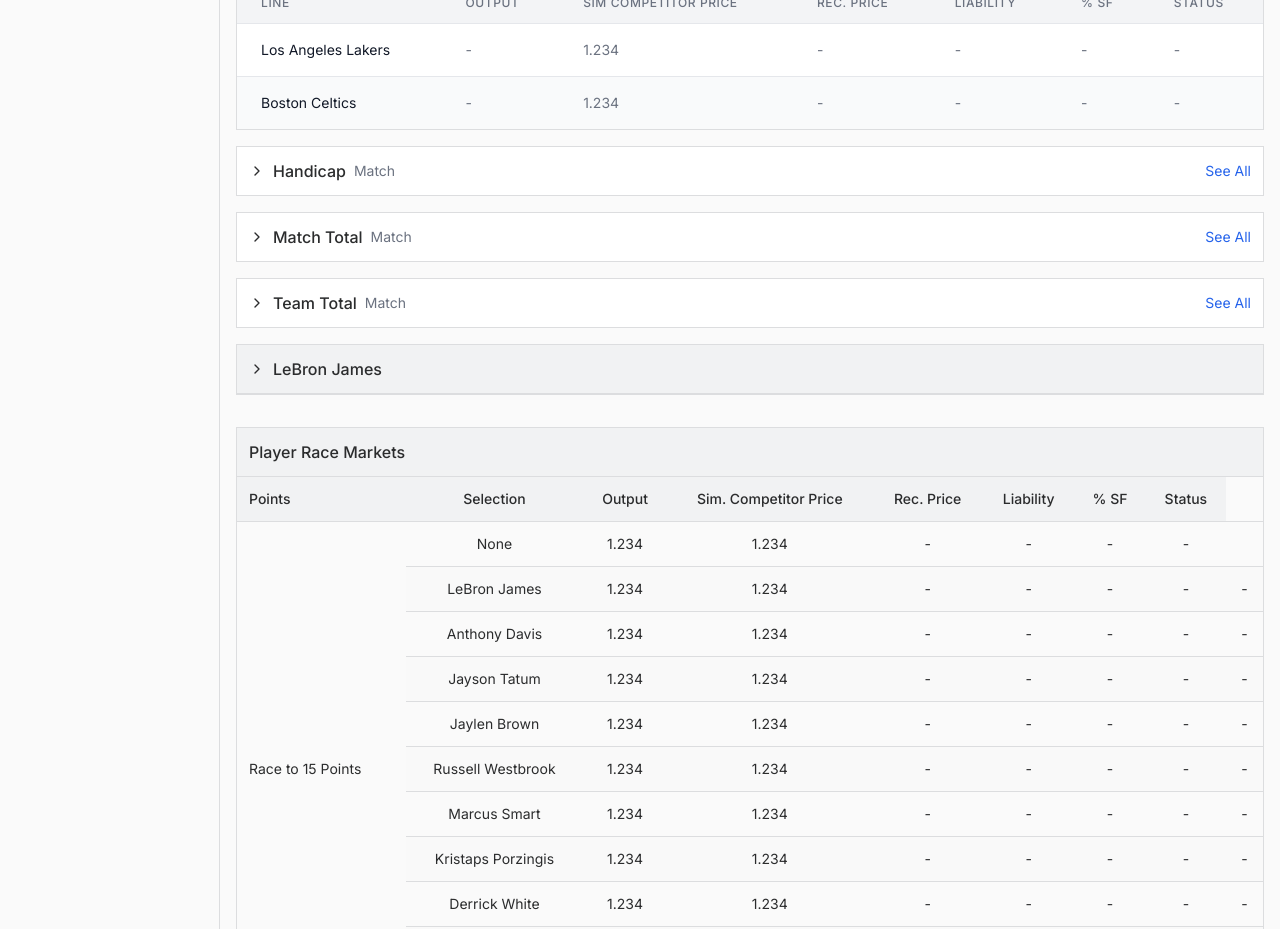
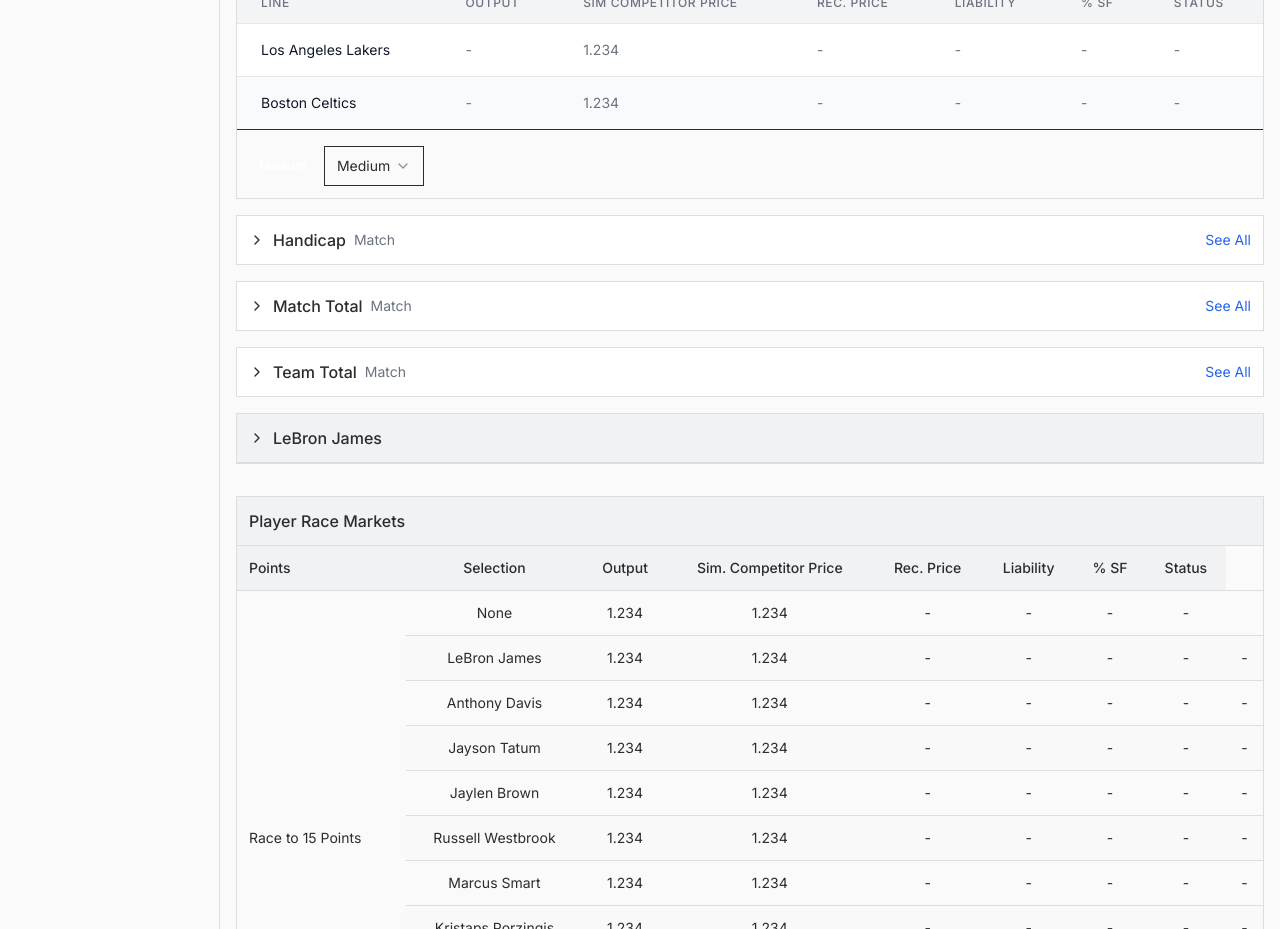
Before and after one commit to samheelangstrom/Trader-UI-, a Next.js app: page /game in a window 1280 px wide. Shown: the part 1160-2089 px from the top of the page. Built offline with nearby package versions, Linux system fonts and the light colour scheme.

Commit message:
Add confidence inputs to fixture sections

```diff
--- a/app/game/page.tsx
+++ b/app/game/page.tsx
@@ -1361,6 +1361,9 @@ export default function GamePage() {
                         </tbody>
                       </table>
                     </div>
+                    <div className="p-3 border-t">
+                      <MarketConfidenceSelector marketId="nba.fixture.moneyline" />
+                    </div>
                   </div>
                 )}
               </div>
@@ -1451,6 +1454,9 @@ export default function GamePage() {
                         </tbody>
                       </table>
                     </div>
+                    <div className="p-3 border-t">
+                      <MarketConfidenceSelector marketId="nba.fixture.handicap" />
+                    </div>
                   </div>
                 )}
               </div>
@@ -1549,6 +1555,9 @@ export default function GamePage() {
                           </tr>
                         </tbody>
                       </table>
+                    </div>
+                    <div className="p-3 border-t">
+                      <MarketConfidenceSelector marketId="nba.fixture.total" />
                     </div>
                   </div>
                 )}
```
